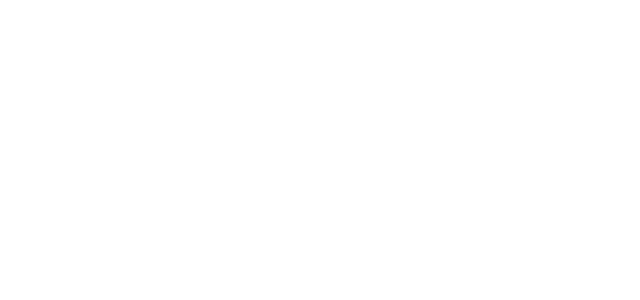
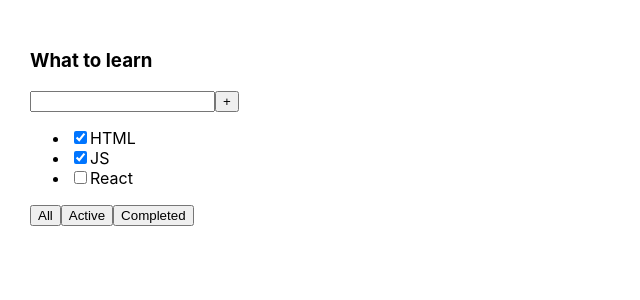
Before and after one commit to DmitryShastel/To_Do_List_2.0, a React (Create React App) app in the folder to_do_list_2.0/: page / in a window 1280 px wide. Shown: the top 300 px of the page, without its empty margins (0-640 px from the left). Built offline with nearby package versions, Linux system fonts and the light colour scheme.

Commit message:
The App is created

```diff
--- a/to_do_list_2.0/src/App.tsx
+++ b/to_do_list_2.0/src/App.tsx
@@ -3,11 +3,28 @@
 import './App.css';
 
 function App() {
-  return (
-    <div className="App">
+    return (
+        <div className="App">
+            <div>
+                <h3>What to learn</h3>
+                <div>
+                    <input/>
+                    <button>+</button>
+                </div>
+                <ul>
+                    <li><input type={"checkbox"} checked={true}/><span>HTML</span></li>
+                    <li><input type={"checkbox"} checked={true}/><span>JS</span></li>
+                    <li><input type={"checkbox"} checked={false}/><span>React</span></li>
+                </ul>
+                <div>
+                    <button>All</button>
+                    <button>Active</button>
+                    <button>Completed</button>
+                </div>
+            </div>
 
-    </div>
-  );
+        </div>
+    );
 }
 
 export default App;
```
